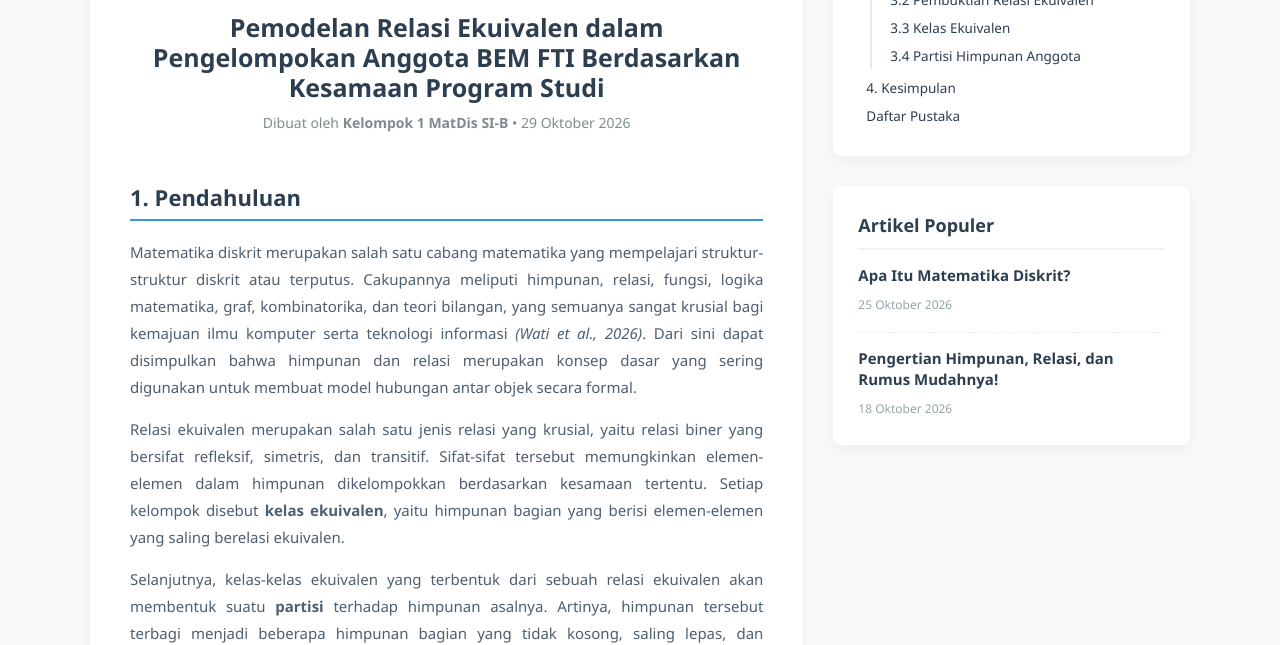
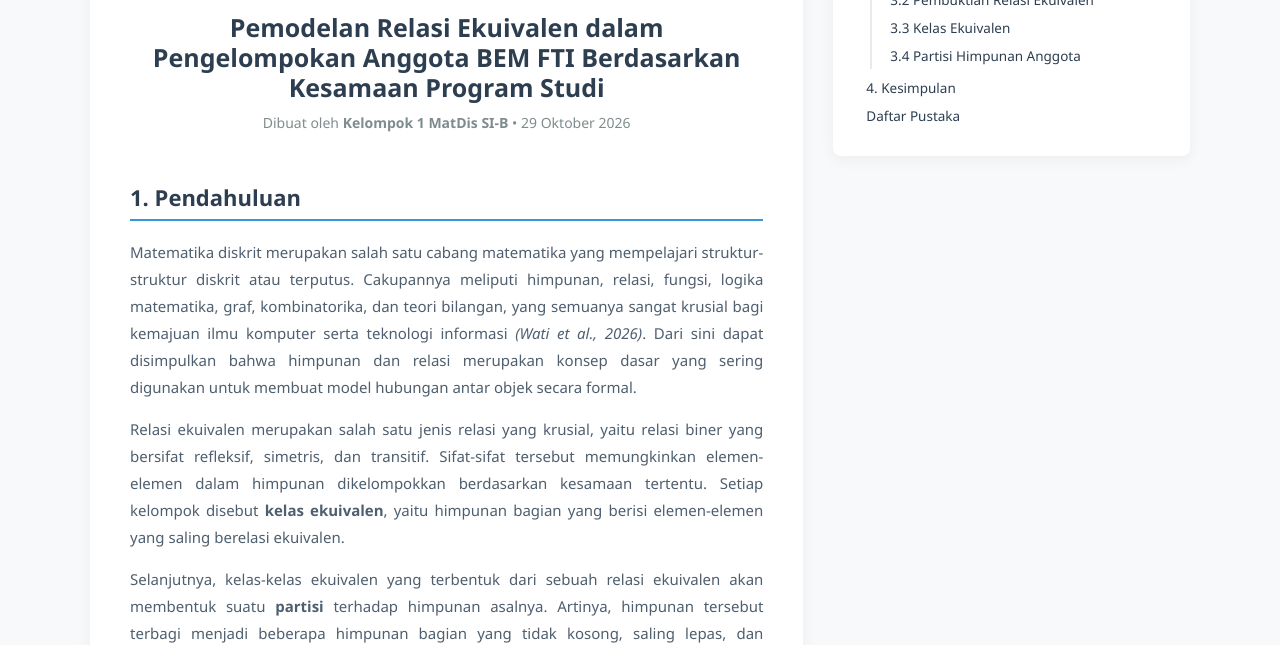
Before and after one commit to rwafs/setunggalmatdis, a plain HTML site: page index.html in a window 1280 px wide. Shown: the part 470-1115 px from the top of the page. Drawn offline with Linux system fonts and the light colour scheme.

Commit message:
delete artikel populer

```diff
--- a/index.html
+++ b/index.html
@@ -260,20 +260,6 @@
                 <h3>Tentang Kelompok 1</h3>
                 <p>Selamat datang di blog kami! Kami adalah mahasiswa semester 1 prodi Sistem Informasi UPNVYK yang membagikan ilmu menarik seputar mata kuliah Matematika Diskrit</p>
             </div> -->
-
-            <div class="widget">
-                <h3>Artikel Populer</h3>
-                <ul class="populer-list">
-                    <li>
-                        <a href="matdis.html">Apa Itu Matematika Diskrit?</a>
-                        <span>25 Oktober 2026</span>
-                    </li>
-                    <li>
-                        <a href="pengertian.html">Pengertian Himpunan, Relasi, dan Rumus Mudahnya!</a>
-                        <span>18 Oktober 2026</span>
-                    </li>
-                </ul>
-            </div>
         </aside>
 
     </main>
```
